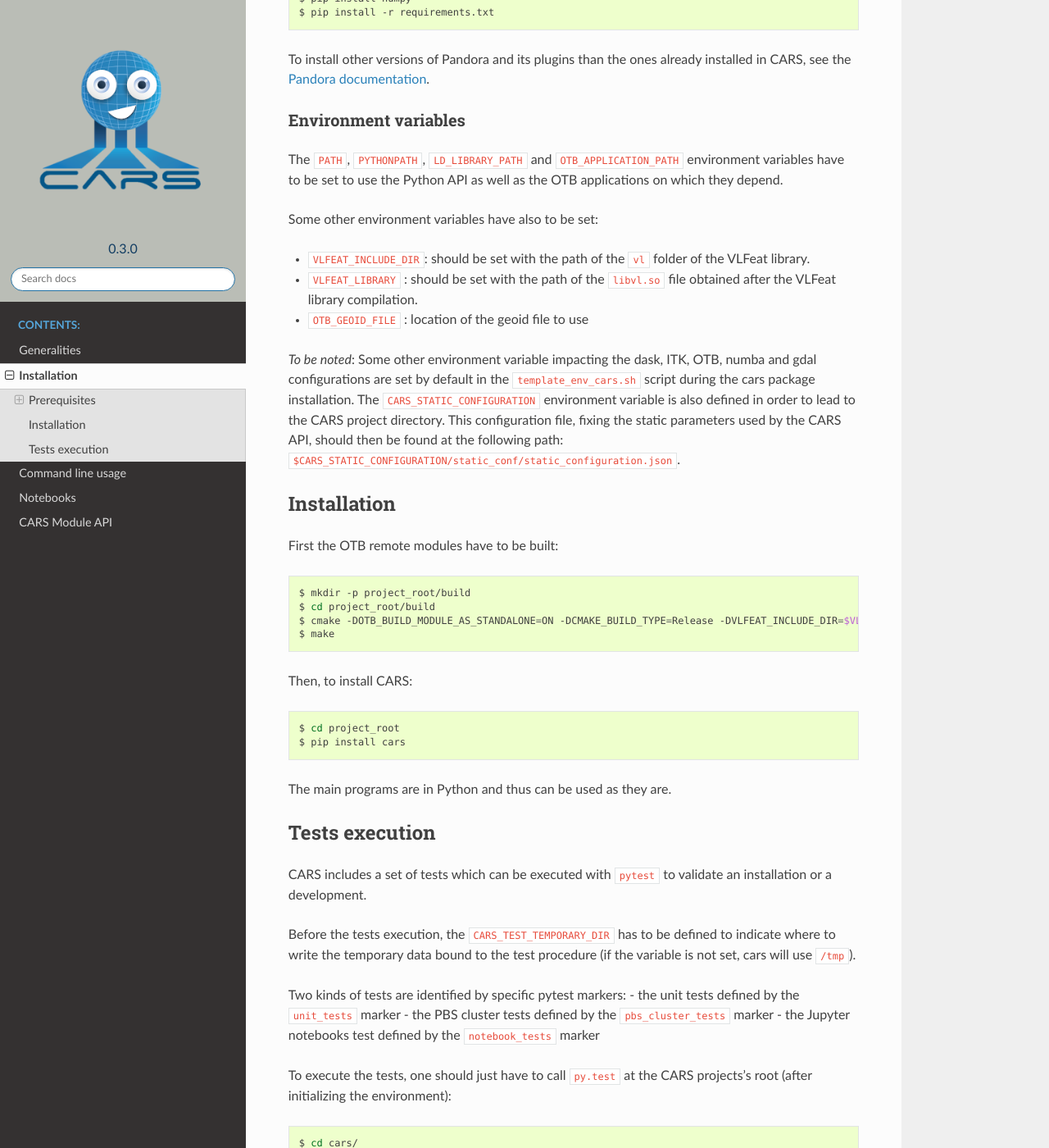
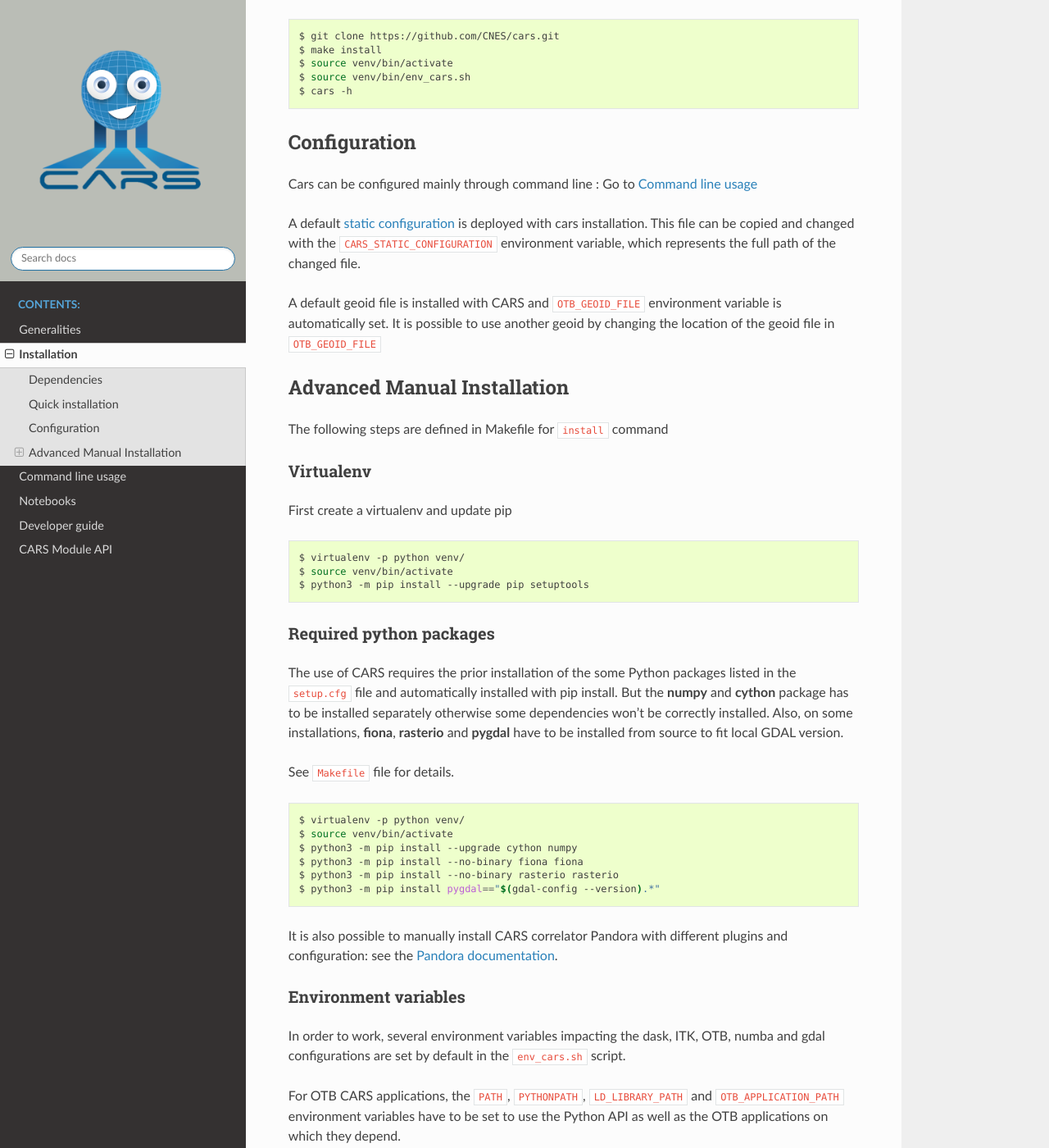
Before and after one commit to CNES/cars, a Sphinx documentation site: the page built from docs/source/install.rst, in a window 1280 px wide and 1400 px high, scrolled down 661 px. Shown: the whole window at 82% size. Built offline with Sphinx 7.4.7 and the Read the Docs theme 2.0.0, drawn with Linux system fonts in a browser that asks for light colours; some of the changed text lies outside the part shown.

Commit message:
docs: update doc with new packaging

```diff
--- a/docs/source/cli_usage.rst
+++ b/docs/source/cli_usage.rst
@@ -1,3 +1,5 @@
+.. _cli_usage:
+
 ==================
 Command line usage
 ==================
--- a/docs/source/conf.py
+++ b/docs/source/conf.py
@@ -23,8 +23,14 @@
 author = 'CARS Team'
 
 # The full version, including alpha/beta/rc tags
-release = '0.3.0'
-version = '0.3.0'
+from pkg_resources import get_distribution
+try:
+    version = get_distribution('cars').version
+    release = version
+except Exception as error:
+    print("WARNING: cannot find cars version")
+    version = "Unknown"
+    release = version
 
 # The master toctree document.
 master_doc = 'index'
--- /dev/null
+++ b/docs/source/developer.rst
@@ -0,0 +1,148 @@
+=====================
+Developer guide
+=====================
+
+CARS is an open source software : don't hesitate to hack it and contribute.
+
+Please see `the GitHub repository`_ for code and more documentation,
+and the `official CARS Documentation`_ for user documentation.
+
+Please contact cars AT cnes.fr if needed.
+
+Getting started
+===============
+
+First, you need to install `OTB`_ and `VLFeat`_: see :ref:`dependencies` steps.
+
+Obviously, we recommend to use a `virtual environment`_, so that cars and its
+dependencies do not interfere with other packages installed on your
+machine.
+
+Clone the **cars** repository from GitHub and use **make** command :
+
+.. code-block:: console
+
+    git clone https://github.com/CNES/cars.git
+    cd cars
+    make install-dev
+    source venv/bin/activate
+    source venv/bin/env_cars.sh
+
+The Makefile file describes the proposed developer installation method which can be changed at will.
+It uses  the following pip installation in a `virtual environment`_
+
+.. code-block:: console
+
+    pip install -e .[dev]
+
+Now, in the virtual environment, ``cars`` is pointing at installed local copy, so
+when changes are made, their effect can be easily seen.
+
+.. code-block:: console
+
+    cars -h
+
+Code quality
+=============
+We use pylint as quality code checking.
+Black, isort and flake8 are also installed in developer environment.
+
+Use the following command to check the code with previous tool
+
+.. code-block:: console
+
+    make lint
+
+Use the following command to format the code with isort and black:
+
+.. code-block:: console
+
+    make format
+
+Tests
+======
+
+CARS includes a set of tests which can be executed with ``pytest`` to validate an installation or a development.
+
+You can easily launch test in virtualenv using make after developer installation above :
+
+.. code-block:: console
+
+    source venv/bin/activate
+    source venv/bin/env_cars.sh
+    make test
+
+They launch only the ``unit_tests`` and ``pbs_cluster_tests`` test targets
+
+Before the tests execution, the ``CARS_TEST_TEMPORARY_DIR`` can be defined to indicate where to write the temporary data bound to the test procedure (if the variable is not set, cars will use ``/tmp``).
+
+Several kinds of tests are identified by specific pytest markers:
+- the unit tests defined by the ``unit_tests`` marker
+- the PBS cluster tests defined by the ``pbs_cluster_tests`` marker
+- the Jupyter notebooks test defined by the ``notebook_tests`` marker
+
+Advanced testing
+----------------
+
+To execute the tests manually, use ``pytest`` at the CARS projects's root (after initializing the environment):
+
+.. code-block:: bash
+
+    $ cd cars/
+    $ python -m pytest
+
+To run only the unit tests:
+
+.. code-block:: bash
+
+    $ cd cars/
+    $ pytest -m unit_tests
+
+To run only the PBS cluster tests:
+
+.. code-block:: bash
+
+    $ cd cars/
+    $ pytest -m pbs_cluster_tests
+
+To run only the Jupyter notebooks tests:
+
+.. code-block:: bash
+
+    $ cd cars/
+    $ pytest -m notebook_tests
+
+It is possible to obtain the code coverage level of the tests by installing the ``pytest-cov`` module and use the ``--cov`` option.
+
+.. code-block:: bash
+
+    $ cd cars/
+    $ python -m pytest --cov=cars
+
+It is also possible to execute only a specific part of the test, either by indicating the test file to run:
+
+.. code-block:: bash
+
+    $ cd cars/
+    $ python -m pytest tests/test_tiling.py
+
+Or by using the ``-k`` option which will execute the tests which names contain the option's value:
+
+.. code-block:: bash
+
+    $ cd cars/
+    $ python -m pytest -k end2end
+
+By default, ``pytest`` does not display the traces generated by the tests but only the tests' status (passed or failed). To get all traces, the following options have to be added to the command line (which can be combined with the previous options):
+
+.. code-block:: bash
+
+    $ cd cars/
+    $ python -m pytest -s -o log_cli=true -o log_cli_level=INFO
+
+
+.. _`OTB`: https://www.orfeo-toolbox.org/CookBook/Installation.html
+.. _`VLFeat`: https://github.com/vlfeat/vlfeat
+.. _`the GitHub repository`: https://github.com/CNES/cars
+.. _`official CARS Documentation`: https://cars.readthedocs.io
+.. _`virtual environment`: https://packaging.python.org/guides/installing-using-pip-and-virtual-environments/
--- a/docs/source/install.rst
+++ b/docs/source/install.rst
@@ -1,54 +1,92 @@
 ============
 Installation
 ============
+.. _dependencies:
 
-Prerequisites
+Dependencies
 =============
 
-Dependencies
-------------
-
-CARS is based on the implementation of some algorithms furnished by the `Orfeo Toolbox 7.0 <https://www.orfeo-toolbox.org>`_ and the `VLFeat <http://www.vlfeat.org/>`_ library.
+CARS is based on the implementation of some algorithms furnished by the `Orfeo Toolbox <https://www.orfeo-toolbox.org>`_ and the `VLFeat <http://www.vlfeat.org/>`_ library.
 Thus, they have to be installed in order to use CARS. See:
 
 * `OTB installation <https://www.orfeo-toolbox.org/CookBook/Installation.html>`_
 * `VLFeat installation <https://github.com/vlfeat/vlfeat>`_
 
+After OTB installation, the following have to checked:
+* all OTB environment have to be setup (otb applications working, ``OTB_APPLICATION_PATH`` set, ...)
+* gdal-config have to work : If not present in your particular OTB install, copy the provided one in your OTB install path.
+
+After Vlfeat installation, the following environment variable have to be set:
+* ``VLFEAT_INCLUDE_DIR``: should be set with the path of the ``vl`` folder of the VLFeat library.
+* ``VLFEAT_LIBRARY`` : should be set with the path of the ``libvl.so`` file obtained after the VLFeat library compilation.
+
+Quick installation
+==================
+If dependencies are installed, CARS can be quickly installed with make command in a virtualenv environment
+
+.. code-block:: bash
+
+    $ git clone https://github.com/CNES/cars.git
+    $ make install
+    $ source venv/bin/activate
+    $ source venv/bin/env_cars.sh
+    $ cars -h
+
+Configuration
+==============
+Cars can be configured mainly through command line : Go to :ref:`cli_usage`
+
+A default `static configuration  <../../cars/static_configuration.json>`_ is deployed with cars installation.
+This file can be copied and changed with the ``CARS_STATIC_CONFIGURATION`` environment variable, which represents the full path of the changed file.
+
+A default geoid file is installed with CARS and ``OTB_GEOID_FILE`` environment variable is automatically set.
+It is possible to use another geoid by changing the location of the geoid file in ``OTB_GEOID_FILE``
+
+Advanced Manual Installation
+=============================
+The following steps are defined in Makefile for ``install`` command
+
+Virtualenv
+----------
+First create a virtualenv and update pip
+
+.. code-block:: bash
+
+    $ virtualenv -p python venv/
+    $ source venv/bin/activate
+    $ python3 -m pip install --upgrade pip setuptools
+
 Required python packages
 ------------------------
 
-The use of CARS also requires the prior installation of the Python packages listed in the ``requirements.txt`` file present at the project's root.
-**Beware**: The numpy package has to be installed separately otherwise some dependencies won't be correctly installed.
+The use of CARS requires the prior installation of the some Python packages listed in the ``setup.cfg`` file and automatically installed with pip install.
+But the **numpy** and **cython** package has to be installed separately otherwise some dependencies won't be correctly installed.
+Also, on some installations, **fiona**, **rasterio** and **pygdal** have to be installed from source to fit local GDAL version.
 
-It is possible to create a specific virtual environment, to do so:
+See ``Makefile`` file for details.
 
 .. code-block:: bash
 
-    $ virtualenv -p python pyenv-dev/
-    $ source pyenv-dev/bin/activate
-    $ pip install numpy
-    $ pip install -r requirements.txt
+    $ virtualenv -p python venv/
+    $ source venv/bin/activate
+    $ python3 -m pip install --upgrade cython numpy
+    $ python3 -m pip install --no-binary fiona fiona
+    $ python3 -m pip install --no-binary rasterio rasterio
+    $ python3 -m pip install pygdal=="$(gdal-config --version).*"
 
-To install other versions of Pandora and its plugins than the ones already installed in CARS, see the `Pandora documentation <https://github.com/CNES/Pandora>`_.
+It is also possible to manually install CARS correlator Pandora with different plugins and configuration: see the `Pandora documentation <https://github.com/CNES/Pandora>`_.
 
 Environment variables
 ---------------------
 
-The ``PATH``, ``PYTHONPATH``, ``LD_LIBRARY_PATH`` and ``OTB_APPLICATION_PATH`` environment variables have to be set to use the Python API as well as the OTB applications on which they depend.
+In order to work, several environment variables impacting the dask, ITK, OTB, numba and gdal configurations are set by default in the ``env_cars.sh`` script.
 
-Some other environment variables have also to be set:
+For OTB CARS applications, the ``PATH``, ``PYTHONPATH``, ``LD_LIBRARY_PATH`` and ``OTB_APPLICATION_PATH`` environment variables have to be set to use the Python API as well as the OTB applications on which they depend.
 
-* ``VLFEAT_INCLUDE_DIR``: should be set with the path of the ``vl`` folder of the VLFeat library.
-* ``VLFEAT_LIBRARY`` : should be set with the path of the ``libvl.so`` file obtained after the VLFeat library compilation.
-* ``OTB_GEOID_FILE`` : location of the geoid file to use
+CARS OTB Application  Compilation
+---------------------------------
 
-*To be noted*: Some other environment variable impacting the dask, ITK, OTB, numba and gdal configurations are set by default in the ``template_env_cars.sh`` script during the cars package installation.
-The ``CARS_STATIC_CONFIGURATION`` environment variable is also defined in order to lead to the CARS project directory. This configuration file, fixing the static parameters used by the CARS API, should then be found at the following path: ``$CARS_STATIC_CONFIGURATION/static_conf/static_configuration.json``.
-
-Installation
-============
-
-First the OTB remote modules have to be built:
+CARS OTB remote modules can be built manually (as in setup.py automatically in pip install):
 
 .. code-block:: bash
 
@@ -57,79 +95,14 @@
     $ cmake -DOTB_BUILD_MODULE_AS_STANDALONE=ON -DCMAKE_BUILD_TYPE=Release -DVLFEAT_INCLUDE_DIR=$VLFEAT_INCLUDE_DIR ../otb_remote_module
     $ make
 
+CARS manual installation
+------------------------
+
 Then, to install CARS:
 
 .. code-block:: bash
 
     $ cd project_root
-    $ pip install cars
+    $ pip install .
 
 The main programs are in Python and thus can be used as they are.
-
-Tests execution
-===============
-
-CARS includes a set of tests which can be executed with ``pytest`` to validate an installation or a development.
-
-Before the tests execution, the ``CARS_TEST_TEMPORARY_DIR`` has to be defined to indicate where to write the temporary data bound to the test procedure (if the variable is not set, cars will use ``/tmp``).
-
-Two kinds of tests are identified by specific pytest markers:
-- the unit tests defined by the ``unit_tests`` marker
-- the PBS cluster tests defined by the ``pbs_cluster_tests`` marker
-- the Jupyter notebooks test defined by the ``notebook_tests`` marker
-
-To execute the tests, one should just have to call ``py.test`` at the CARS projects's root (after initializing the environment):
-
-.. code-block:: bash
-
-    $ cd cars/
-    $ python -m pytest
-
-To run only the unit tests:
-
-.. code-block:: bash
-
-    $ cd cars/
-    $ pytest -m unit_tests
-
-To run only the PBS cluster tests:
-
-.. code-block:: bash
-
-    $ cd cars/
-    $ pytest -m pbs_cluster_tests
-
-To run only the Jupyter notebooks tests:
-
-.. code-block:: bash
-
-    $ cd cars/
-    $ pytest -m notebook_tests
-
-It is possible to obtain the code coverage level of the tests by installing the ``pytest-cov`` module and use the ``--cov`` option.
-
-.. code-block:: bash
-
-    $ cd cars/
-    $ python -m pytest --cov=cars
-
-It is also possible to execute only a specific part of the test, either by indicating the test file to run:
-
-.. code-block:: bash
-
-    $ cd cars/
-    $ python -m pytest tests/test_tiling.py
-
-Or by using the ``-k`` option which will execute the tests which names contain the option's value:
-
-.. code-block:: bash
-
-    $ cd cars/
-    $ python -m pytest -k end2end
-
-By default, ``pytest`` does not display the traces generated by the tests but only the tests' status (passed or failed). To get all traces, the following options have to be added to the command line (which can be combined with the previous options):
-
-.. code-block:: bash
-
-    $ cd cars/
-    $ python -m pytest -s -o log_cli=true -o log_cli_level=INFO
```
Also changed, not shown: docs/source/cars.rst (+24 -1 lines), docs/source/index.rst (+28 -5 lines).
